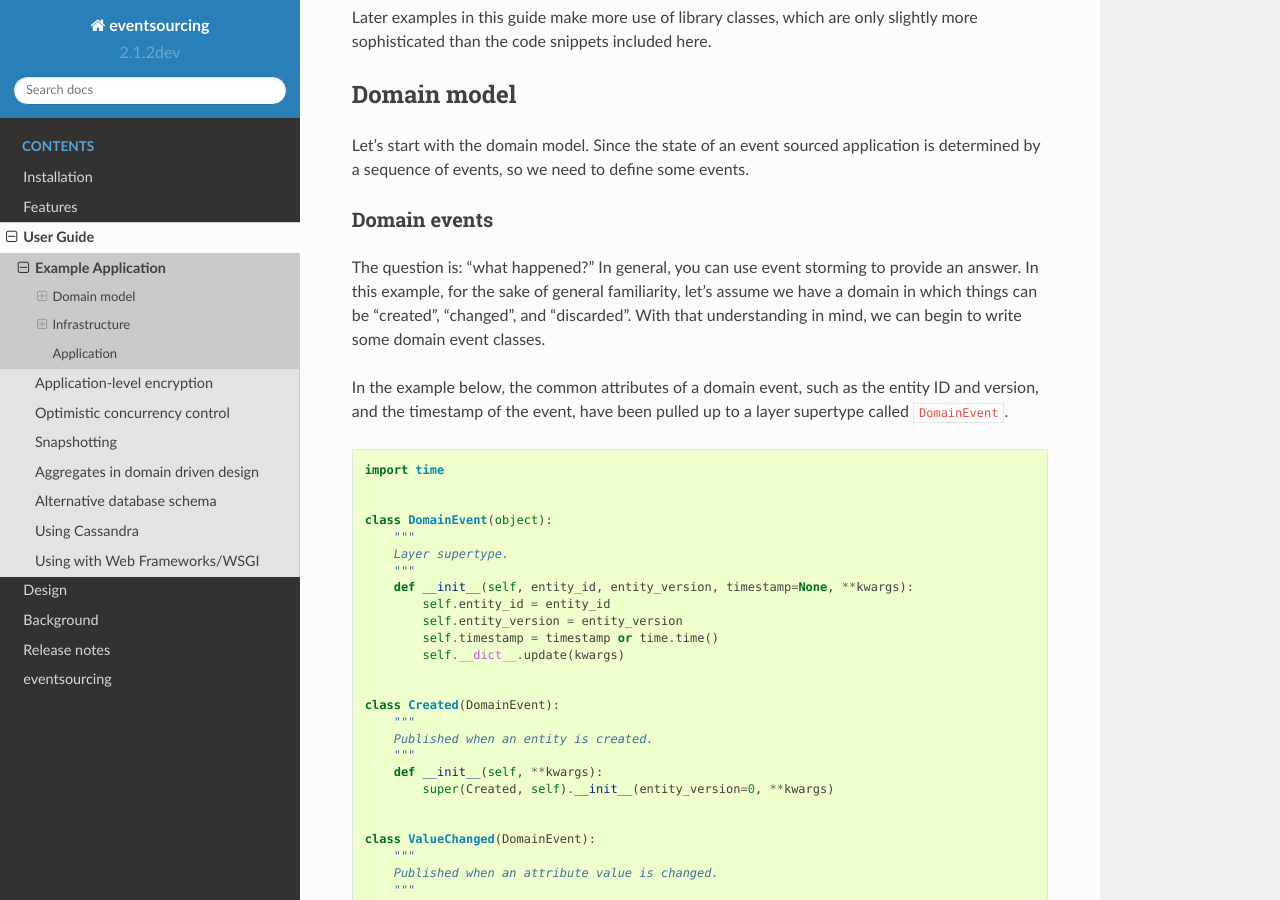
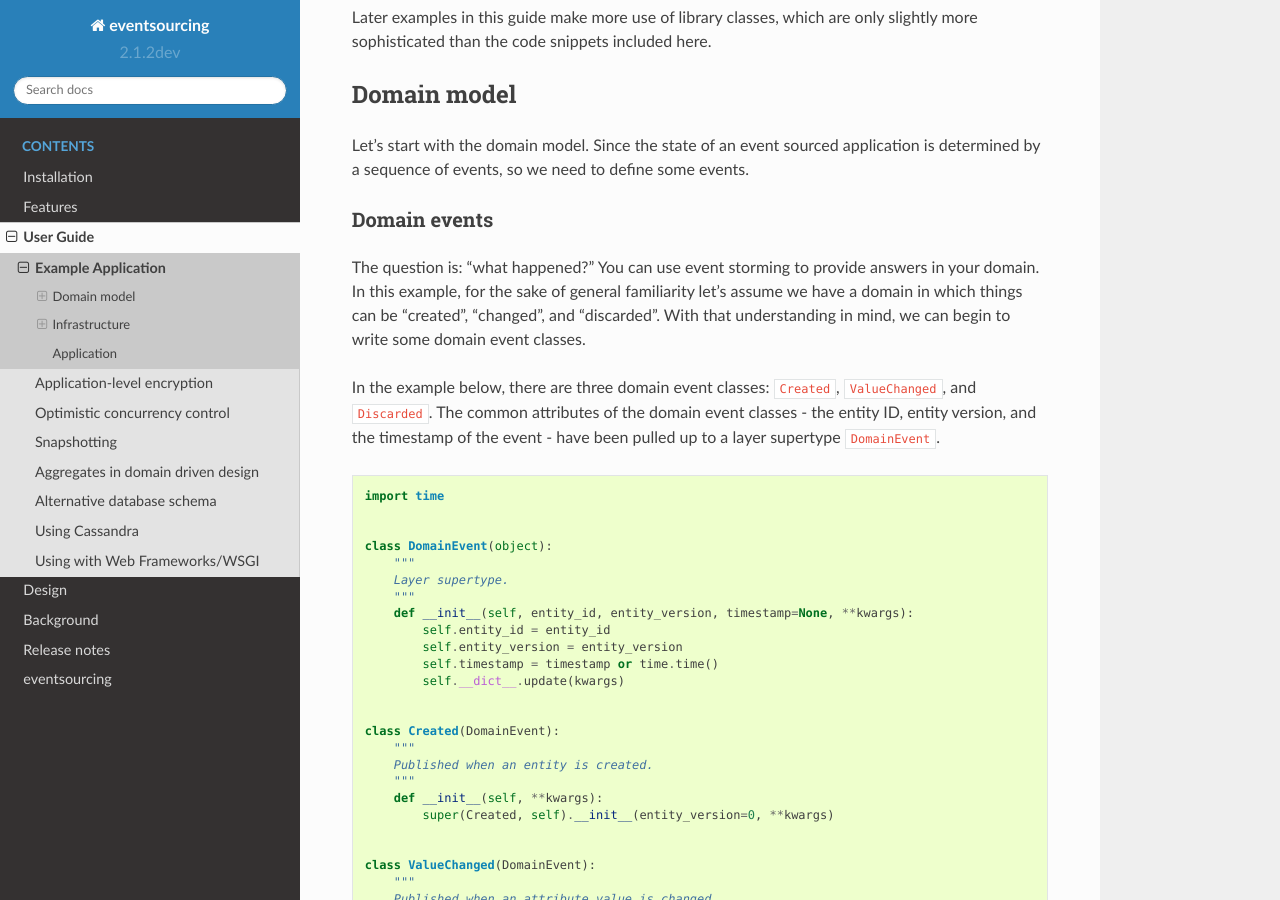
Before and after one commit to pyeventsourcing/eventsourcing, a Sphinx documentation site: the page built from docs/topics/user_guide/example_application.rst, in a window 1280 px wide and 900 px high, scrolled down 322 px. Built offline with Sphinx 7.4.7 and the Read the Docs theme 2.0.0, drawn with Linux system fonts in a browser that asks for light colours.

Commit message:
Edited example application.

```diff
--- a/docs/topics/user_guide/example_application.rst
+++ b/docs/topics/user_guide/example_application.rst
@@ -25,15 +25,16 @@ is determined by a sequence of events, so we need to define some events.
 Domain events
 -------------
 
-The question is: "what happened?" In general, you can use event storming to
-provide an answer. In this example, for the sake of general familiarity, let's
-assume we have a domain in which things can be "created", "changed", and
-"discarded". With that understanding in mind, we can begin to write some
-domain event classes.
+The question is: "what happened?" You can use event storming to
+provide answers in your domain. In this example, for the sake of general
+familiarity let's assume we have a domain in which things can be "created",
+"changed", and "discarded". With that understanding in mind, we can begin
+to write some domain event classes.
 
-In the example below, the common attributes of a domain event, such as the entity ID
-and version, and the timestamp of the event, have been pulled up to a layer supertype
-called ``DomainEvent``.
+In the example below, there are three domain event classes: ``Created``,
+``ValueChanged``, and ``Discarded``. The common attributes of the domain
+event classes - the entity ID, entity version, and the timestamp of the
+event - have been pulled up to a layer supertype ``DomainEvent``.
 
 .. code:: python
 
```
